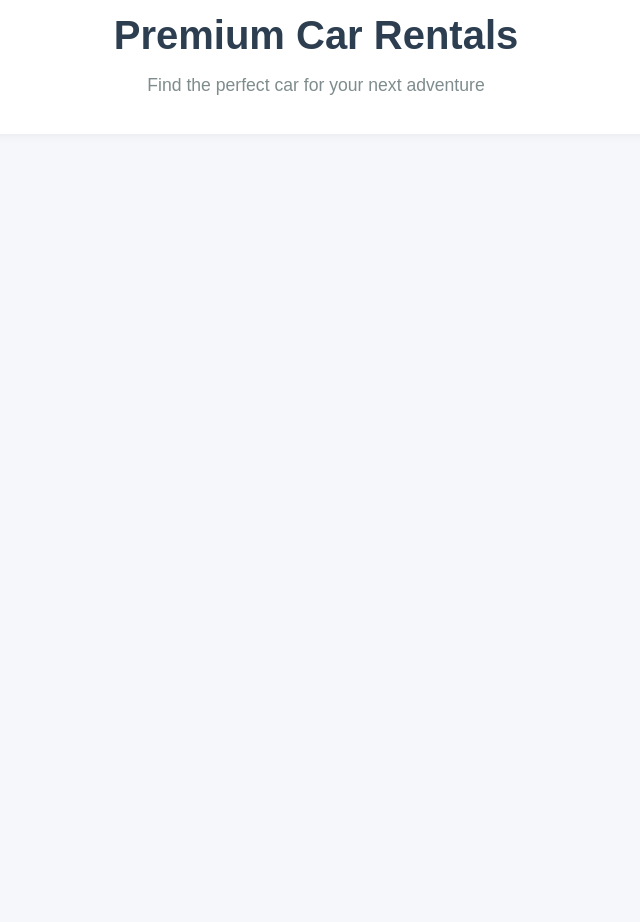
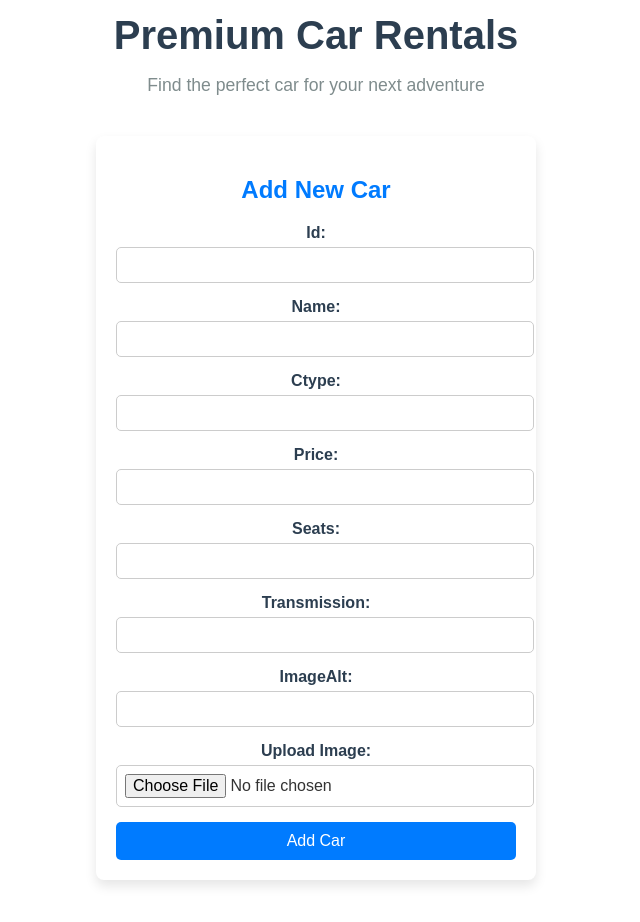
Before and after one commit to lapushrtj8/car-rental-main, a React (Vite) app: page /addcar in a window 1280 px wide. Shown: the part 120-1042 px from the top of the page, without its empty margins (324-964 px from the left). Before the commit the page ends 800 px from the top, so only its background shows below. Built offline with nearby package versions, Linux system fonts and the light colour scheme.

Commit message:
commited

```diff
--- a/src/App.jsx
+++ b/src/App.jsx
@@ -9,6 +9,7 @@ import {BrowserRouter,Routes,Route} from "react-router-dom";
 import About from './pages/About';
 import Home from './pages/Home';
 import Cars from './pages/Cars';
+import AddCarForm from './pages/AddCarForm';
 
 function App() {
   return(
@@ -24,6 +25,8 @@ function App() {
           <Route path="/Cars" element={<Cars />}/>
           <Route path="/Login" element={< Login />}/>
           <Route path="/about" element={<About />}/>
+          <Route path="/addcar" element={<AddCarForm />}/>
+
         </Routes>
       </header>
        </div>
--- /dev/null
+++ b/src/pages/AddCarForm.css
@@ -0,0 +1,45 @@
+.form-container {
+  max-width: 400px;
+  margin: 40px auto;
+  padding: 20px;
+  background: #fff;
+  border-radius: 8px;
+  box-shadow: 0 6px 12px rgba(0, 0, 0, 0.1);
+}
+
+.form-container h2 {
+  text-align: center;
+  color: #007BFF;
+}
+
+.form-group {
+  margin-bottom: 15px;
+}
+
+.form-group label {
+  display: block;
+  font-weight: bold;
+  margin-bottom: 5px;
+}
+
+.form-group input {
+  width: 100%;
+  padding: 8px;
+  border-radius: 5px;
+  border: 1px solid #ccc;
+}
+
+button {
+  width: 100%;
+  padding: 10px;
+  background-color: #007BFF;
+  color: white;
+  border: none;
+  border-radius: 5px;
+  font-size: 16px;
+  cursor: pointer;
+}
+
+button:hover {
+  background-color: #0056b3;
+}
--- /dev/null
+++ b/src/pages/AddCarForm.jsx
@@ -0,0 +1,81 @@
+import React, { useState } from 'react';
+import './AddCarForm.css';
+
+const AddCarForm = () => {
+  const [formData, setFormData] = useState({
+    id: '',
+    name: '',
+    ctype: '',
+    price: '',
+    seats: '',
+    transmission: '',
+    imageAlt: ''
+  });
+
+  const [imageFile, setImageFile] = useState(null);
+
+  const handleChange = (e) => {
+    setFormData({ ...formData, [e.target.name]: e.target.value });
+  };
+
+  const handleFileChange = (e) => {
+    setImageFile(e.target.files[0]);
+  };
+
+  const handleSubmit = async (e) => {
+    e.preventDefault();
+    const payload = new FormData();
+
+    // Append fields
+    for (const key in formData) {
+      payload.append(key, formData[key]);
+    }
+    if (imageFile) {
+      payload.append('image', imageFile);
+    }
+
+    try {
+      const res = await fetch('/add-car', {
+        method: 'POST',
+        body: payload,
+      });
+      const result = await res.json();
+      alert(result.message || 'Car added successfully!');
+    } catch (err) {
+      console.error(err);
+      alert('Error adding car');
+    }
+  };
+
+  return (
+    <div className="form-container">
+      <h2>Add New Car</h2>
+      <form onSubmit={handleSubmit} encType="multipart/form-data">
+        {/* Your existing fields */}
+        {Object.keys(formData).map((key) => (
+          <div key={key} className="form-group">
+            <label htmlFor={key}>{key.charAt(0).toUpperCase() + key.slice(1)}:</label>
+            <input
+              type={key === 'id' || key === 'seats' ? 'number' : 'text'}
+              id={key}
+              name={key}
+              value={formData[key]}
+              onChange={handleChange}
+              required={['id', 'name', 'ctype', 'price', 'seats', 'transmission'].includes(key)}
+            />
+          </div>
+        ))}
+
+        {/* Image upload field */}
+        <div className="form-group">
+          <label htmlFor="image">Upload Image:</label>
+          <input type="file" id="image" name="image" accept="image/*" onChange={handleFileChange} />
+        </div>
+
+        <button type="submit">Add Car</button>
+      </form>
+    </div>
+  );
+};
+
+export default AddCarForm;
```
